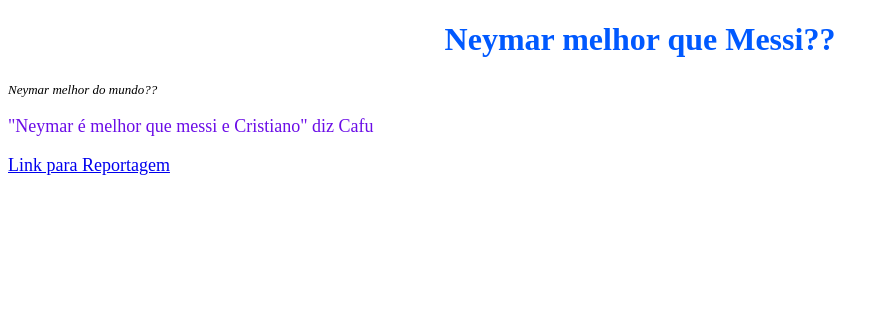
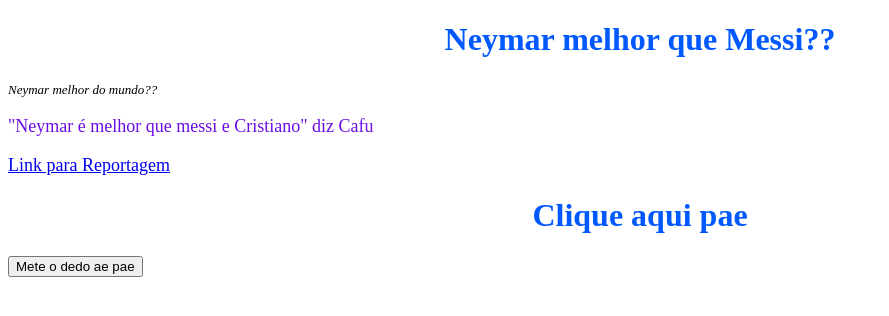
Before and after one commit to Gabriel007675/noticianeymar, a plain HTML site: page index.html in a window 1280 px wide. Shown: the whole page, without its empty margins (0-889 px from the left). Drawn offline with Linux system fonts and the light colour scheme.

Commit message:
Update index.html

```diff
--- a/index.html
+++ b/index.html
@@ -17,4 +17,13 @@
     <p><a href="https://www.espn.com.br/futebol/artigo/_/id/12352971/cafu-ve-neymar-melhor-do-que-messi-e-cristiano-ronaldo-e-aponta-o-que-falta-para-o-craque-ganhar-uma-copa-do-mundo"
       target="_blank">Link para Reportagem</a></p>
 </body>
+<body>
+<h1>Clique aqui pae</h1>
+<button onclick="mostrarMensagem()">Mete o dedo ae pae</button>
+<script>
+  function mostrarMensagem() {
+    alert("Obrigado por clicar! Neymito!")
+  }
+</script>
+ </body>
 </html>
```
